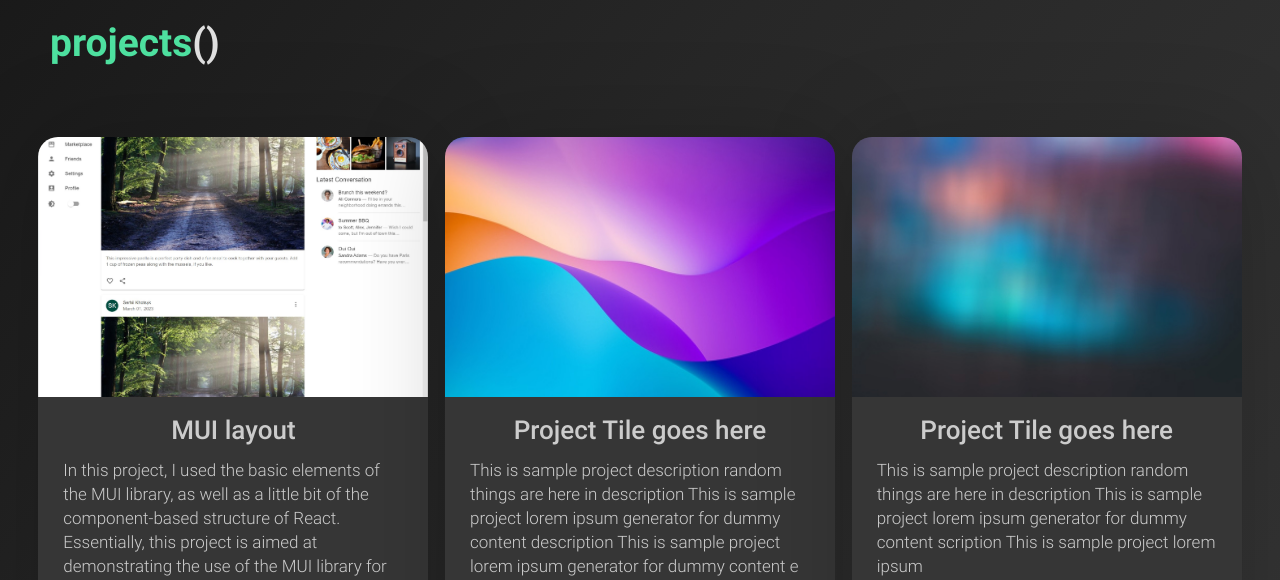
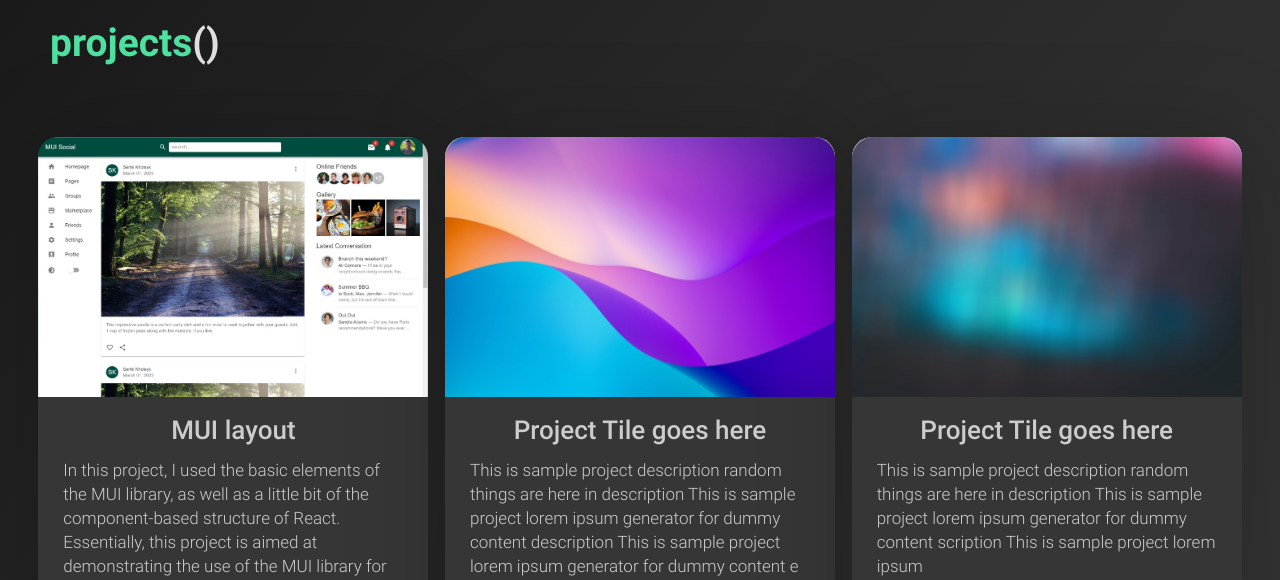
Before and after one commit to SerhiiKhotsyk/portfolio, a React (Create React App) app: page / in a window 1280 px wide. Shown: the part 1720-2300 px from the top of the page. Built offline with nearby package versions, Linux system fonts and the light colour scheme.

Commit message:
project img container fixed

```diff
--- a/src/components/projects/Project/Project.module.css
+++ b/src/components/projects/Project/Project.module.css
@@ -9,14 +9,19 @@
 }
 
 .imgContainer {
+    position: relative;
     height: 260px;
     width: 100%;
+    overflow: hidden;
 }
 
 .imgContainer img {
-    object-fit: cover;
+    position: absolute;
+    top: 0;
+    left: center;
+    /* object-fit: cover; */
     width: 100%;
-    height: 100%;
+    /* height: 100%; */
 }
 
 .textBlock {
--- a/src/components/projects/Projects.jsx
+++ b/src/components/projects/Projects.jsx
@@ -8,12 +8,12 @@ import project6 from '../../assets/images/projects/project-6.jpg';
 import Project from './Project/Project';
 
 const projects = [
-  { title: 'MUI layout', img: project1, linkPreview: 'https://serhiikhotsyk.github.io/mui-layout/', linkGithub: 'https://github.com/SerhiiKhotsyk/mui-layout', stack: 'HTML , JavaScript,  React,  MUI 5', descr: 'In this project, I used the basic elements of the MUI library, as well as a little bit of the component-based structure of React. Essentially, this project is aimed at demonstrating the use of the MUI library for styling a page without delving into the deep logic of the application.', },
-  { title: 'Project Tile goes here', img: project2, linkPreview: '#', linkGithub: '#', stack: 'HTML , JavaScript, SASS, React', descr: 'This is sample project description random things are here in description This is sample project lorem ipsum generator for dummy content description This is sample project lorem ipsum generator for dummy content e in description This is sample project lorem ipsum generator for dummy content e in description This is sample project lorem', },
-  { title: 'Project Tile goes here', img: project3, linkPreview: '#', linkGithub: '#', stack: 'HTML , JavaScript, SASS, React', descr: 'This is sample project description random things are here in description This is sample project lorem ipsum generator for dummy content scription This is sample project lorem ipsum', },
-  { title: 'Project Tile goes here', img: project4, linkPreview: '#', linkGithub: '#', stack: 'HTML , JavaScript, SASS, React', descr: 'This is sample project description random things are here in description This is sample project lorem ipsum generator for dummy content', },
-  { title: 'Project Tile goes here', img: project5, linkPreview: '#', linkGithub: '#', stack: 'HTML , JavaScript, SASS, React', descr: 'This is sample project description random things are here in description This is sample project lorem ipsum generator for dummy content scription This is sample project lorem ipsum rator for dummy content scription This is s ', },
-  { title: 'Project Tile goes here', img: project6, linkPreview: '#', linkGithub: '#', stack: 'HTML , JavaScript, SASS, React', descr: 'This is sample project description random things are here in description This is sample project lorem ipsum generator for dummy content scription This is sample project lorem ipsum', },
+  { id: 1, title: 'MUI layout', img: project1, linkPreview: 'https://serhiikhotsyk.github.io/mui-layout/', linkGithub: 'https://github.com/SerhiiKhotsyk/mui-layout', stack: 'HTML , JavaScript,  React,  MUI 5', descr: 'In this project, I used the basic elements of the MUI library, as well as a little bit of the component-based structure of React. Essentially, this project is aimed at demonstrating the use of the MUI library for styling a page without delving into the deep logic of the application.', },
+  { id: 2, title: 'Project Tile goes here', img: project2, linkPreview: '#', linkGithub: '#', stack: 'HTML , JavaScript, SASS, React', descr: 'This is sample project description random things are here in description This is sample project lorem ipsum generator for dummy content description This is sample project lorem ipsum generator for dummy content e in description This is sample project lorem ipsum generator for dummy content e in description This is sample project lorem', },
+  { id: 3, title: 'Project Tile goes here', img: project3, linkPreview: '#', linkGithub: '#', stack: 'HTML , JavaScript, SASS, React', descr: 'This is sample project description random things are here in description This is sample project lorem ipsum generator for dummy content scription This is sample project lorem ipsum', },
+  { id: 4, title: 'Project Tile goes here', img: project4, linkPreview: '#', linkGithub: '#', stack: 'HTML , JavaScript, SASS, React', descr: 'This is sample project description random things are here in description This is sample project lorem ipsum generator for dummy content', },
+  { id: 5, title: 'Project Tile goes here', img: project5, linkPreview: '#', linkGithub: '#', stack: 'HTML , JavaScript, SASS, React', descr: 'This is sample project description random things are here in description This is sample project lorem ipsum generator for dummy content scription This is sample project lorem ipsum rator for dummy content scription This is s ', },
+  { id: 6,title: 'Project Tile goes here', img: project6, linkPreview: '#', linkGithub: '#', stack: 'HTML , JavaScript, SASS, React', descr: 'This is sample project description random things are here in description This is sample project lorem ipsum generator for dummy content scription This is sample project lorem ipsum', },
 ]
 
 const Projects = () => {
@@ -21,7 +21,7 @@ const Projects = () => {
     <section className={styles.projects}>
       <h5>projects<span>()</span></h5>
       <div className={styles.projects__container}>
-        {projects.map(project => <Project project={project} />)}
+        {projects.map(project => <Project key={project.id} project={project} />)}
       </div>
     </section>
   );
--- a/src/components/skills/Skills.jsx
+++ b/src/components/skills/Skills.jsx
@@ -22,7 +22,7 @@ const Skills = () => {
       <div className={styles.skills}>
         <h5>skills<span>()</span></h5>
         <div className={styles.images}>
-          {images.map(img => <div className={styles.imgContainer}>
+          {images.map(img => <div className={styles.imgContainer} key={img}>
             <img src={img} alt='icon' />
           </div>)}
         </div>
```
